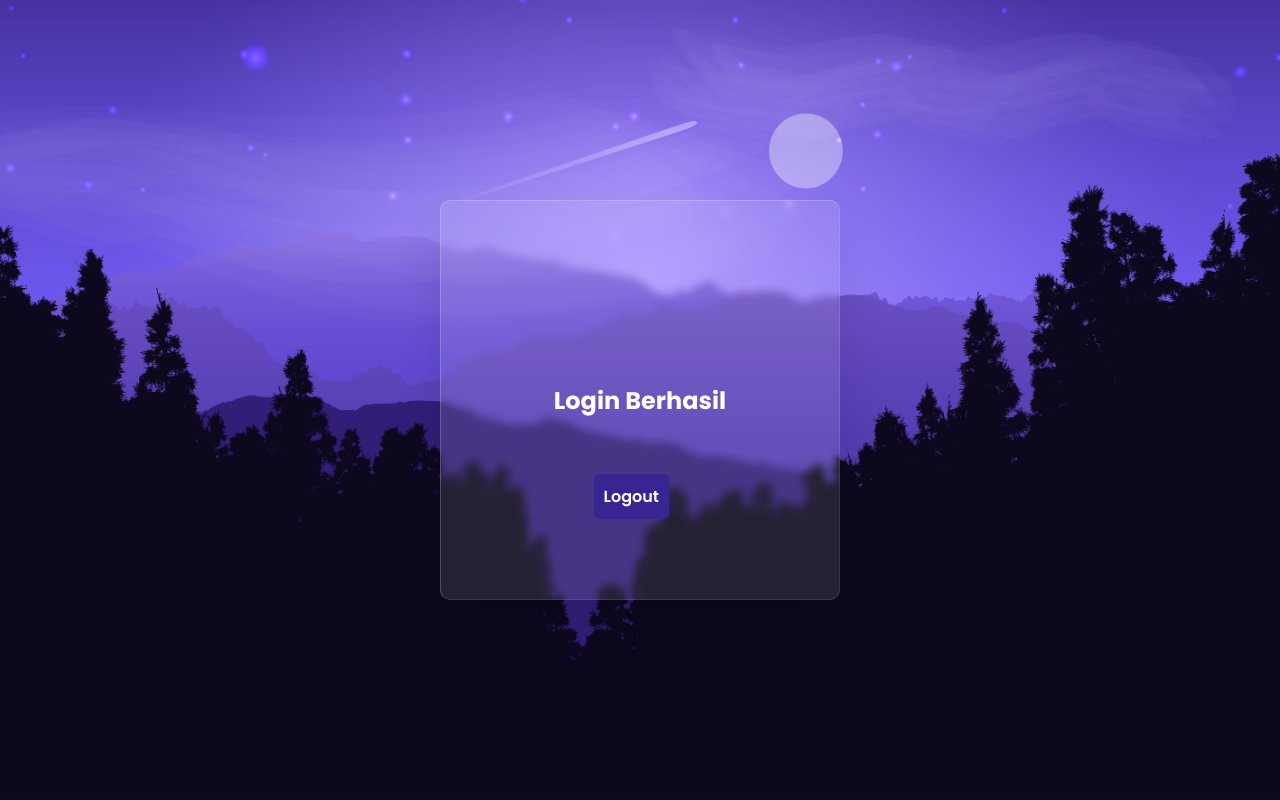
After one commit to daffa09/login-glassmorphism-effect, a PHP site: page /views/home.php in a window 1280 px wide. The commit adds this page. Run offline with PHP 8.4, Linux system fonts and the light colour scheme.

Commit message:
Update form login with glassmorphism effect and add database configuration

```diff
--- a/assets/style.css
+++ b/assets/style.css
@@ -1,4 +1,4 @@
-@import url('https://fonts.googleapis.com/css2?family=Poppins:wght@200;300;400;500;600;700;800;900&display=swap');
+@import url("https://fonts.googleapis.com/css2?family=Poppins:wght@200;300;400;500;600;700;800;900&display=swap");
 
 * {
 	margin: 0;
@@ -9,7 +9,7 @@
 
 body {
 	overflow-x: hidden;
-	font-family: 'Poppins', sans-serif;
+	font-family: "Poppins", sans-serif;
 }
 
 section {
@@ -17,7 +17,7 @@ section {
 	justify-content: center;
 	align-items: center;
 	min-height: 100vh;
-	background: url('bg.jpg');
+	background: url("bg.jpg");
 	background-size: cover;
 	background-position: right;
 }
@@ -59,7 +59,7 @@ section {
 }
 
 .form h2::before {
-	content: '';
+	content: "";
 	position: absolute;
 	left: 0;
 	bottom: -10px;
@@ -100,7 +100,7 @@ section {
 }
 
 .form .inputBox input[type="submit"] {
-	background: #4a2050;
+	background: #832f94;
 	color: #fff;
 	max-width: 100px;
 	cursor: pointer;
--- /dev/null
+++ b/src/views/home.php
@@ -0,0 +1,38 @@
+<!DOCTYPE html>
+<html lang="en">
+
+<head>
+    <meta name="viewport" content="width=device-width, initial-scale=1.0" />
+    <title>Login Form</title>
+    <link rel="stylesheet" href="../../assets/style.css">
+    <style>
+        .logout a {
+            background: #392591;
+            position: absolute;
+            padding: 10px;
+            border-radius: 5px;
+            bottom: 80px;
+            font-weight: 600;
+            right: 170px;
+            color: white;
+            text-decoration: none;
+        }
+    </style>
+</head>
+
+<body>
+    <section>
+        <div class="box">
+            <div class="boxContainer">
+                <h2 style="color:white">Login Berhasil</h2>
+                <div class="logout">
+                    <a href="../index.php">Logout</a>
+                </div>
+            </div>
+        </div>
+        </form>
+        </div>
+    </section>
+</body>
+
+</html>
```
Also changed, not shown: database/user.sql (added, +67 -0 lines), src/index.php (added, +34 -0 lines), src/utility/cek.php (added, +15 -0 lines), src/utility/koneksi.php (added, +7 -0 lines), README.md.
